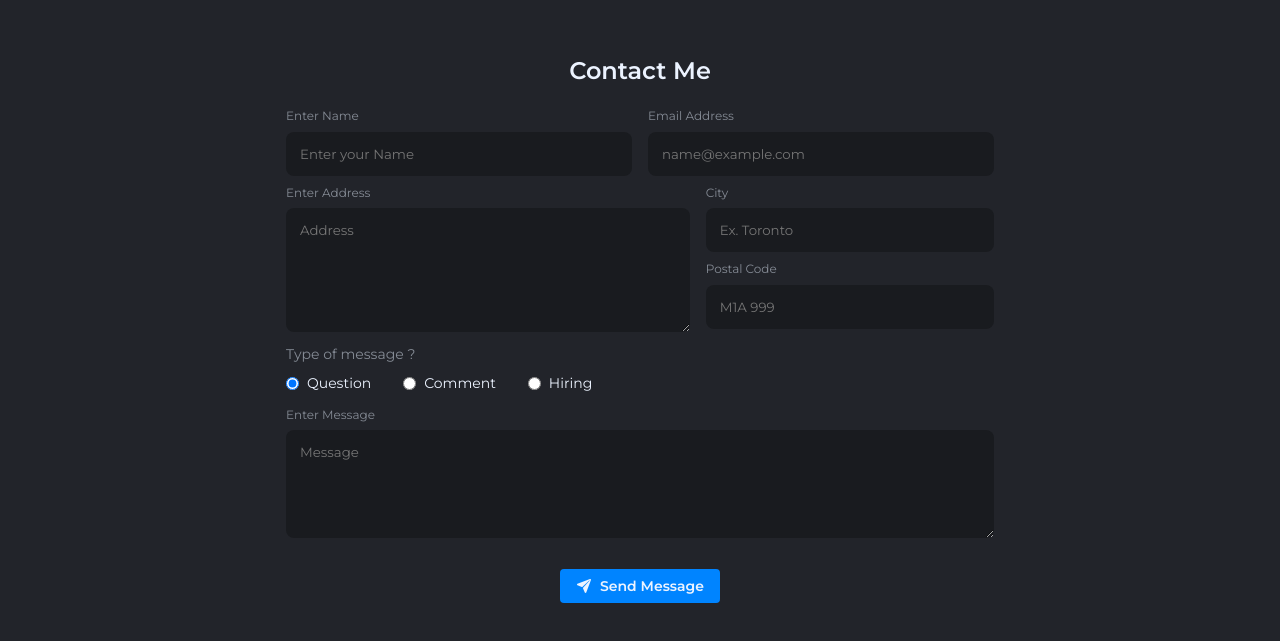
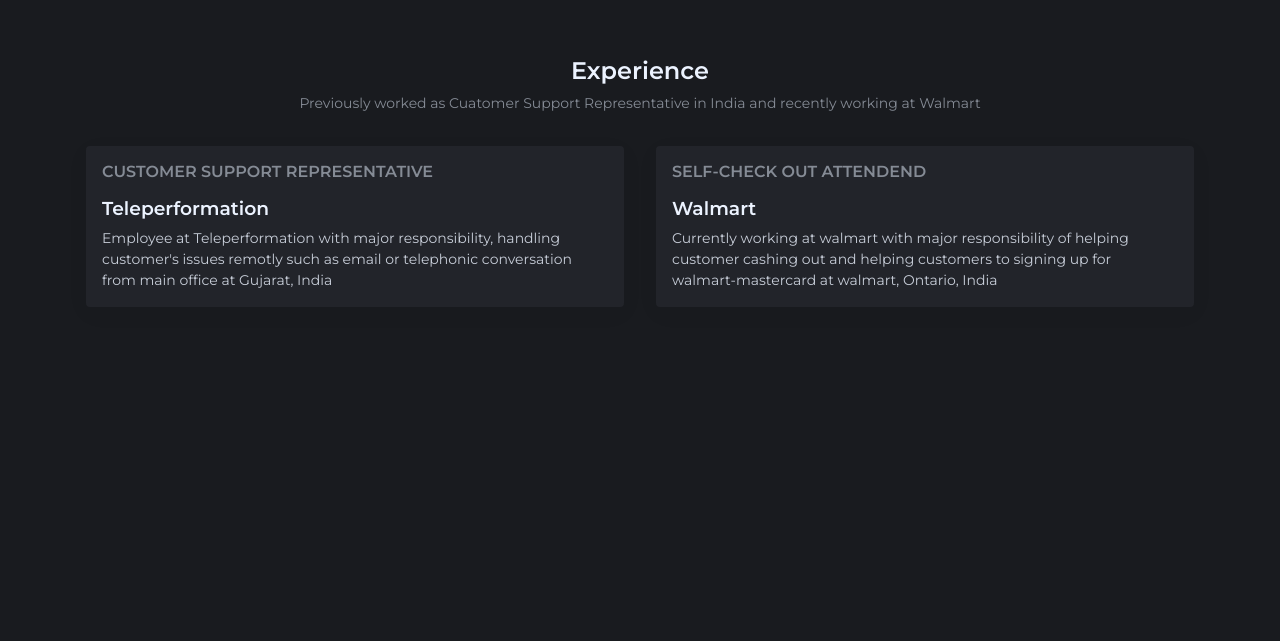
Before and after one commit to mvahora28/portfolio, a plain HTML site: page index.html in a window 1280 px wide. Shown: the part 1827-2468 px from the top of the page. After the commit the page ends 2254 px from the top, so only its background shows below. Drawn offline with nearby package versions, Linux system fonts and the light colour scheme.

Commit message:
Expirence

```diff
--- a/index.html
+++ b/index.html
@@ -14,13 +14,7 @@
             <img src="./assets/images/img2.jpg"
             alt="Muskaan Vahora" class="profile">
             <h1 class="text-uppercase font-weight-bold">Muskaan Vahora</h1>
-            <h5>Data Analysis, Customer Service Experience</h5>
-            <div class="actions flex-center">
-                <a href="#contact-me" class="btn">
-                    <ion-icon name="call" class="mr-50"></ion-icon>
-                    <span>Contact me</span>
-                </a>
-            </div>
+            <h5>Customer Support Representative, Customer Service Experience</h5>
             <div class="social-icons">
                 <a href="https://www.instagram.com/muskaan_vahora/" class="social" target="_blank">
                     <ion-icon name="logo-instagram"></ion-icon>
@@ -43,11 +37,11 @@
 
             <div class="about-details">
                 <div class ="detail">
-                    <h3 class ="small">12 August 2021</h3>
-                    <p>Date</p>
+                    <h3 class ="small">Canada</h3>
+                    <p>Country</p>
                 </div>
                 <div class ="detail">
-                    <h3 class ="small">20</h3>
+                    <h3 class ="small">21</h3>
                     <p>Age</p>
                 </div>
                 <div class="detail">
@@ -86,94 +80,24 @@
             </div>
         </div>
     </section>
-    <section class="contact-me section-gap text-center alternate-bg" id="contact-me">
+    <section class="education section-gap text-center">
         <div class="container">
             <div class="header">
-                <h2>Contact Me</h2>
-
+                <h2>Experience</h2>
+                <p>Previously worked as Cuatomer Support Representative in India and recently working at Walmart </p>
             </div>
-            <form id="contact-form" action="https://httpbin.org/post" method="POST">
-                <div class="row">
-                    <div class="col-6 ">
-                        <div class="form-group">
-                            <label for="">Enter Name</label>
-                            <input type="text" name="name" placeholder="Enter your Name" class="form-control" required/>
-                        </div>
-                    </div>
-                    <div class="col-6">
-                        <div class="form-group">
-                            <label for="">Email Address</label>
-                            <input type="email" name="email" placeholder="name@example.com" class="form-control" required/>
-                        </div>
-                    </div>
+            <div class="education-details">
+                <div class="education-card">
+                    <h4>Customer Support Representative</h4>
+                    <h3>Teleperformation</h3>
+                    <p>Employee at Teleperformation with major responsibility, handling customer's issues remotly such as email or telephonic conversation from main office at Gujarat, India</p>
                 </div>
-                <div class="row">
-                    <div class="col-7">
-                        <div class="form-group">
-                            <label for="">Enter Address</label>
-                            <textarea name="address" rows="6" class="form-control" placeholder="Address" required></textarea>
-                        </div>
-                    </div>
-                    <div class="col-5">
-                        <div class="form-group">
-                            <label for="">City</label>
-                            <input name="city" type="text" placeholder="Ex. Toronto" class="form-control" list="cities" required/>
-                            <datalist id="cities">
-                                <option value="Toronto">
-                                <option value="Montreal">
-                                <option value="Vancouver">
-                                <option value="Ottawa">
-                                <option value="Calgary">
-                              </datalist>
-                        </div>
-                        <div class="form-group">
-                            <label for="">Postal Code</label>
-                            <input name="postalcode" type="text" placeholder="M1A 999" class="form-control" required/>
-                        </div>
-                    </div>
+                <div class="education-card">
+                    <h4>Self-Check Out Attendend </h4>
+                    <h3>Walmart</h3>
+                    <p>Currently working at walmart with major responsibility of helping customer cashing out and helping customers to signing up for walmart-mastercard at walmart, Ontario, India </p>
                 </div>
-                <div class="row">
-                    <div class="col-6">
-                        <div class="form-group mb-1">
-                            <label for="" class="mr-2 mb-75 font-size-sm">Type of message ?</label>
-                            <div class="form-radio-group">
-                                <div class="mr-2">
-                                    <input type="radio" name="type" id="type-1" value="question" checked required>
-                                    <label for="type-1">Question</label>
-                                </div>
-                                <div class="mr-2">
-                                    <input type="radio" name="type" id="type-2" value="comment" required>
-                                    <label for="type-2">Comment</label>
-                                </div>
-                                <div>
-                                    <input type="radio" name="type" id="type-3" value="hiring" required>
-                                    <label for="type-3">Hiring</label>
-                                </div>
-                            </div>
-                        </div>
-                    </div>
-                    <div class="col-6" style="display: none;" id="rate-container">
-                        <div class="form-group">
-                            <label for="">Hourly Rate</label>
-                            <input name="rate" type="number" placeholder="99" class="form-control" min="0" id="rate-input"/>
-                        </div>
-                    </div>
-                </div>
-                <div class="row">
-                    <div class="col-12">
-                        <div class="form-group">
-                            <label for="">Enter Message</label>
-                            <textarea name="message" rows="5" class="form-control" placeholder="Message" required></textarea>
-                        </div>
-                    </div>
-                </div>
-                <div class="text-center mt-1">
-                    <button type="submit" class="btn btn-sm btn-primary btn-curve m-auto font-weight-semi-bold">
-                        <ion-icon name="paper-plane" class="mr-50"></ion-icon>
-                        <span>Send Message</span>
-                    </button>
-                </div>
-            </form>
+            </div>
         </div>
     </section>
     <script type="module" src="https://unpkg.com/ionicons@5.5.2/dist/ionicons/ionicons.esm.js"></script>
```
